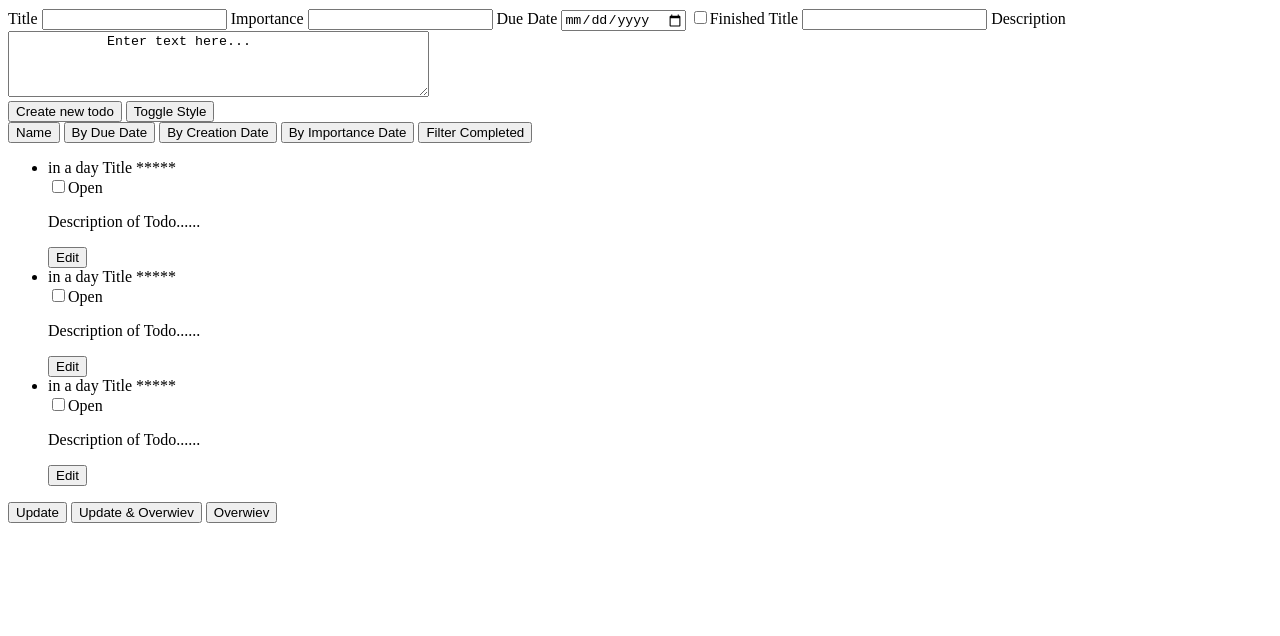
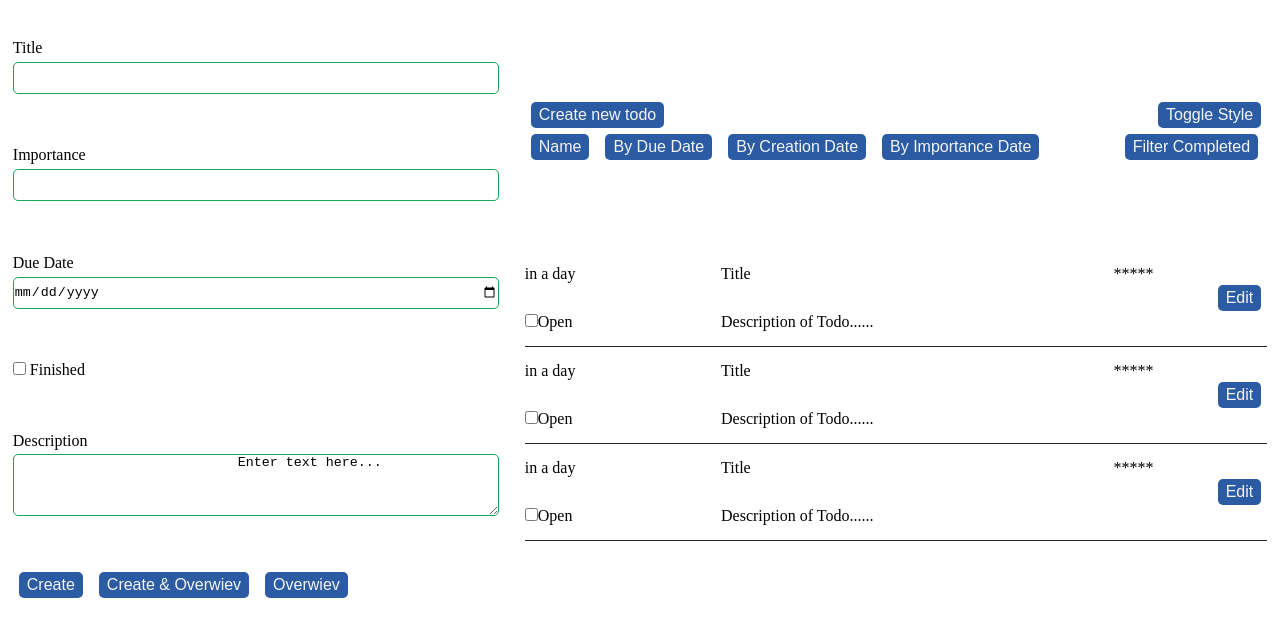
Before and after one commit to fatihim104/cas_fee_project1, a plain HTML site: page index.html in a window 1280 px wide. Drawn offline with Linux system fonts and the light colour scheme.

Commit message:
CSS layout has been created

```diff
--- /dev/null
+++ b/assets/main.css
@@ -0,0 +1,106 @@
+*{
+    margin:0;
+    padding: 0;
+    box-sizing: border-box;
+}
+
+main{
+    display:flex;
+    height: 80vh;
+}
+
+#form_section{
+    flex:40%;
+    padding: 1%;
+}
+
+#list_section{
+    height: 100%;
+    flex:60%;
+    padding: 1%;
+    display: flex;
+    flex-direction: column;
+    justify-content: space-evenly;
+}
+
+form{
+    height: 100%;
+    display: flex;
+    flex-direction: column;
+    justify-content:space-around;
+}
+
+button{
+    background-color: rgb(43, 91, 163);
+    color: whitesmoke;
+    font-size:medium;
+    line-height: 1,5rem;
+    padding: 4px 8px;
+    border: none;
+    border-radius: 5px;
+    margin: 3px 6px;
+}
+
+button:hover{
+    background-color: rgb(95, 95, 235);
+    cursor: pointer;
+}
+
+input{
+    height: 2rem;
+}
+
+.input{
+    display: block;
+    width: 100%;
+    border: 1px solid rgb(19, 171, 90);
+    border-radius: 5px;
+    margin-top: 1%;
+}
+
+
+input[type='checkbox'] {
+    display: inline;
+    height: auto;
+    border: none;
+    margin-top:0%;
+}
+
+.input:focus{
+    outline: none;
+    border:2px solid cadetblue;
+    border-color: #719ECE;
+    box-shadow: 0 0 10px #719ECE;
+}
+
+li{
+    display: flex;
+    width: 100%;
+    align-items: center;
+    border-bottom: 1px solid rgb(41, 38, 38);
+}
+
+li>div{
+    flex:95%;
+    line-height: 3rem;
+}
+
+li>button{
+    flex:5%;
+}
+
+#create_toggle_buttons{
+    display: flex;
+    justify-content: space-between;
+}
+
+#filter_buttons{
+    display: grid;
+    grid-template-columns: 4fr 1fr;
+
+}
+
+.todo-item{
+    display: grid;
+    grid-template-columns: 2fr 4fr 1fr;
+}
--- a/index.html
+++ b/index.html
@@ -1,60 +1,85 @@
 <!DOCTYPE html>
 <html lang="en">
     <head>
-    <meta charset="UTF-8" />
-    <meta http-equiv="X-UA-Compatible" content="IE=edge" />
-    <meta name="viewport" content="width=device-width, initial-scale=1.0" />
+        <meta charset="UTF-8"/>
+        <meta http-equiv="X-UA-Compatible" content="IE=edge"/>
+        <meta name="viewport" content="width=device-width, initial-scale=1.0"/>
         <title>CAS Todo Project</title>
+        <link rel="stylesheet" href="./assets/main.css">
+
     </head>
     <body>
         <main>
             <section id="form_section">
                 <form action="">
+                    <div>
                         <label for="title">Title</label>
-          <input type="text" />
+                        <input class="input" type="text"/>
+                    </div>
 
+                    <div>
                         <label for="importance">Importance</label>
-          <input type="number" />
+                        <input class="input" type="number" max="5"/>
+                    </div>
 
+                    <div>
                         <label for="title">Due Date</label>
-          <input type="date" />
+                        <input class="input" type="date"/>
+                    </div>
 
-          <input type="checkbox" /><label for="">Finished</label>
+                    <div>
+                        <input type="checkbox"/>
+                        <label for="">Finished</label>
+                    </div>
 
-          <label for="title">Title</label>
-          <input type="text" />
-
+                    <div>
                         <label for="description">Description</label>
-          <textarea rows="4" cols="50" name="description" form="todo_form">
+                        <textarea class="input" rows="4" cols="50" name="description" form="todo_form">
                             Enter text here...
                         </textarea>
+                    </div>
+
+                    <div id="update_overwiev_buttons">
+                        <button>Create</button>
+                        <button>Create & Overwiev</button>
+                        <button>Overwiev</button>
+                    </div>
                 </form>
             </section>
+
             <section id="list_section">
+                <div>
                     <article id="create_toggle_buttons">
                         <button>Create new todo</button>
                         <button>Toggle Style</button>
                     </article>
+
                     <article id="filter_buttons">
+                      <div>
                         <button>Name</button>
                         <button>By Due Date</button>
                         <button>By Creation Date</button>
                         <button>By Importance Date</button>
+                      </div>
+                      <div>
                         <button>Filter Completed</button>
+                      </div>
                     </article>
-        <article>
+                </div>
+
+                <div>
                     <ul>
                         <li>
                             <div>
-                <div>
+                                <div class="todo-item">
                                     <span>in a day</span>
                                     <span>Title</span>
                                     <span>*****</span>
                                 </div>
+                                <div class="todo-item" >
                                   <div>
-                  <form action="">
-                    <input type="checkbox" /><label for="">Open</label>
-                  </form>
+                                      <input type="checkbox"/><label for="">Open</label>
+                                  </div>
                                   <p>Description of Todo......</p>
                               </div>
                             </div>
@@ -63,15 +88,15 @@
 
                         <li>
                             <div>
-                  <div>
+                                <div class="todo-item">
                                     <span>in a day</span>
                                     <span>Title</span>
                                     <span>*****</span>
                                 </div>
+                                <div class="todo-item" >
                                     <div>
-                    <form action="">
-                      <input type="checkbox" /><label for="">Open</label>
-                    </form>
+                                        <input type="checkbox"/><label for="">Open</label>
+                                    </div>
                                     <p>Description of Todo......</p>
                                 </div>
                             </div>
@@ -80,27 +105,22 @@
 
                         <li>
                             <div>
-                  <div>
+                                <div class="todo-item">
                                     <span>in a day</span>
                                     <span>Title</span>
                                     <span>*****</span>
                                 </div>
+                                <div class="todo-item" >
                                   <div>
-                    <form action="">
-                      <input type="checkbox" /><label for="">Open</label>
-                    </form>
+                                      <input type="checkbox"/><label for="">Open</label>
+                                  </div>
                                   <p>Description of Todo......</p>
                                 </div>
                             </div>
                             <button>Edit</button>
                         </li>
                     </ul>
-          <article id="update_overwiev_buttons">
-            <button>Update</button>
-            <button>Update & Overwiev</button>
-            <button>Overwiev</button>
-          </article>
-        </article>
+                </div>
             </section>
         </main>
     </body>
```
Lines whose indentation alone changed are shown as unchanged.
